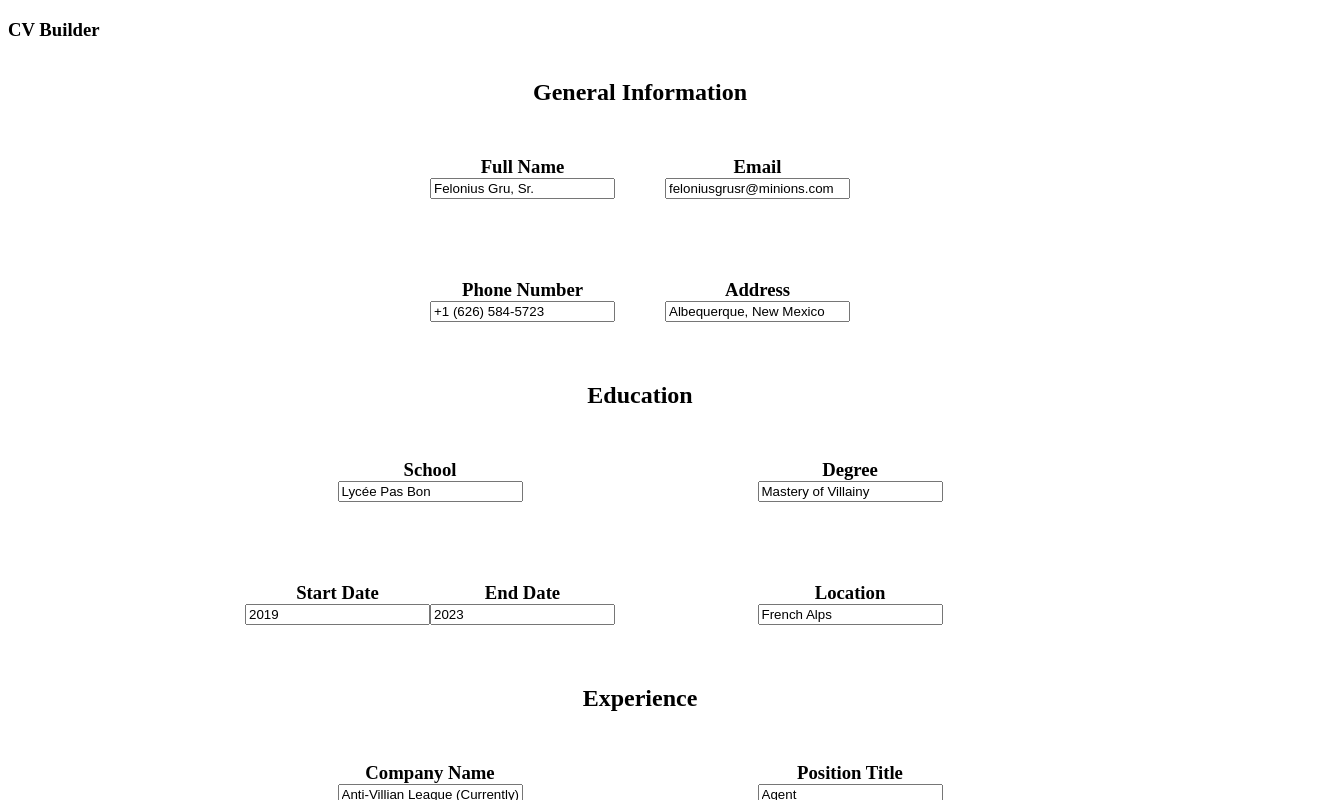
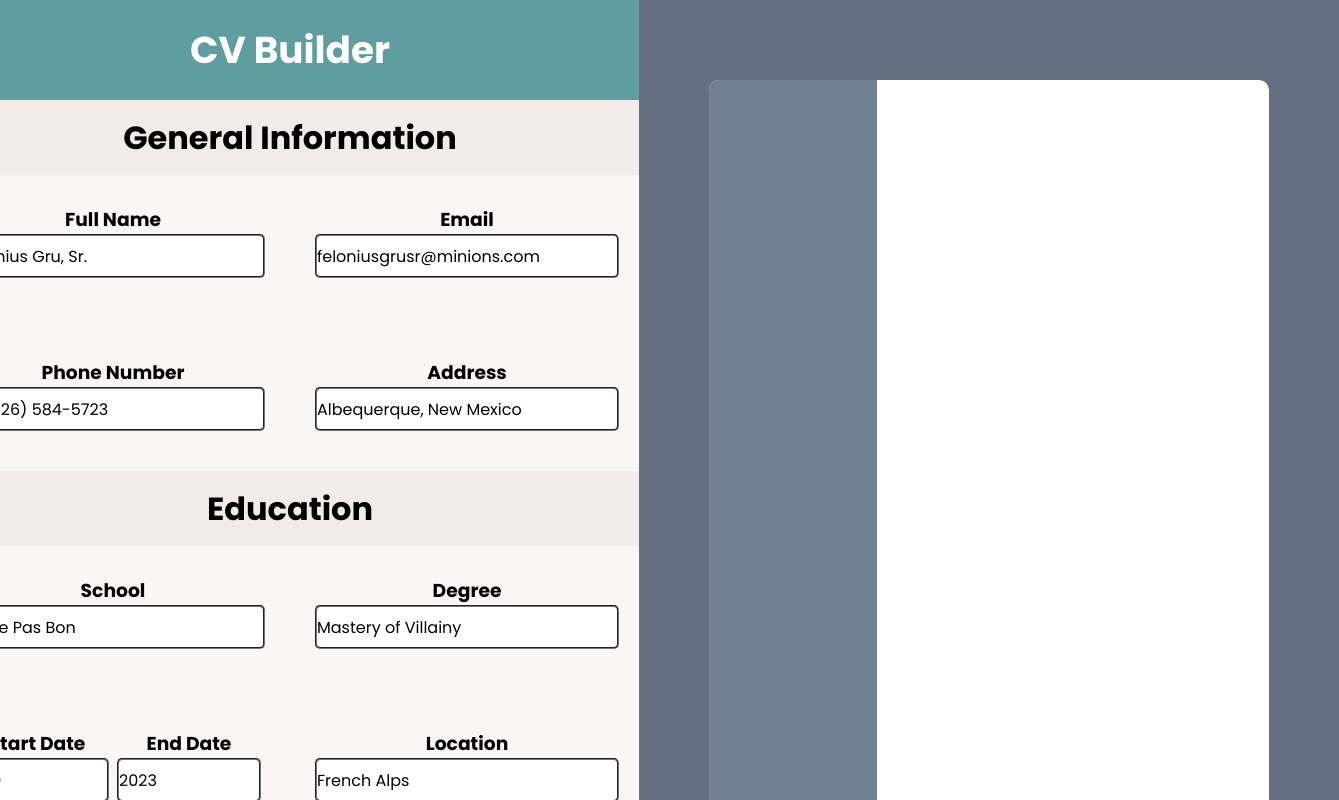
Before and after one commit to ahmetraufoktay/react-cv-project, a React (Vite) app: page / in a window 1280 px wide. Shown: the top 800 px of the page, 1339 px wide, since content can reach past the window. Built offline with nearby package versions, Linux system fonts and the light colour scheme.

Commit message:
[FEAT-4] Add style for components

```diff
--- a/src/App.css
+++ b/src/App.css
@@ -0,0 +1,53 @@
+@import url("https://fonts.googleapis.com/css2?family=Poppins:ital,wght@0,100;0,200;0,300;0,400;0,500;0,600;0,700;0,800;0,900;1,100;1,200;1,300;1,400;1,500;1,600;1,700;1,800;1,900&family=Roboto:ital,wght@0,100;0,300;0,400;0,500;0,700;0,900;1,100;1,300;1,400;1,500;1,700;1,900&display=swap");
+:root {
+  font-size: 16px;
+  --input-width: 300px;
+  --input-height: 40px;
+  --block-width: auto;
+  --block-color: rgb(251, 246, 246);
+}
+* {
+  font-family: "Poppins";
+  margin: 0;
+  padding: 0;
+}
+
+#root {
+  display: grid;
+  grid-template-columns: auto auto;
+  grid-template-rows: auto auto;
+  justify-content: center;
+  background-color: rgb(239, 235, 235);
+}
+
+nav {
+  height: 100px;
+  display: grid;
+  place-items: center;
+  font-size: 2rem;
+  background-color: cadetblue;
+  color: white;
+}
+
+input {
+  height: var(--input-height);
+}
+
+input,
+textarea {
+  font-size: 1rem;
+  border-radius: 5px;
+  border-style: groove;
+}
+textarea {
+  border: 2px solid black;
+}
+
+.blockTitle {
+  display: grid;
+  place-items: center;
+  font-size: 2rem;
+  height: 75px;
+  background-color: #f6e8e87a;
+  width: 100%;
+}
```
